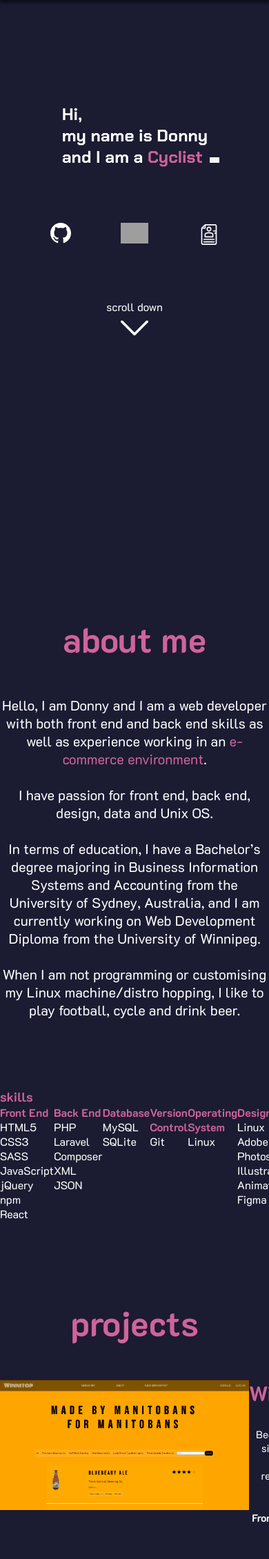
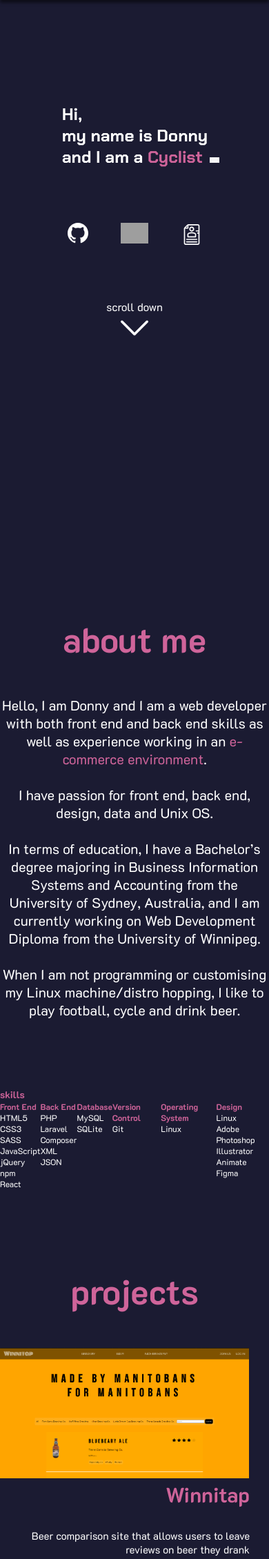
Before and after one commit to donnyha/portfolio, a PHP site: page / in a window 390 px wide. Shown: the top 2260 px of the page at 69% size. Run offline with PHP 8.4, Linux system fonts and the light colour scheme; grey boxes are pictures that could not be loaded.

Commit message:
mobile styles added

```diff
--- a/portfolio_site/styles/style.css
+++ b/portfolio_site/styles/style.css
@@ -168,10 +168,10 @@ h1 {
   -webkit-box-direction: normal;
       -ms-flex-direction: row;
           flex-direction: row;
-  -webkit-box-pack: space-evenly;
-      -ms-flex-pack: space-evenly;
-          justify-content: space-evenly;
-  width: 500px;
+  -webkit-box-pack: justify;
+      -ms-flex-pack: justify;
+          justify-content: space-between;
+  width: 25vw;
 }
 
 .social-icons #mail {
@@ -362,6 +362,56 @@ h3 {
   margin-bottom: 50px;
 }
 
+/* media queries */
+@media (max-width: 768px) {
+  /* navigation */
+  nav ul li a {
+    font-size: 12px;
+  }
+  img#logo {
+    display: none;
+  }
+  span.social {
+    display: none;
+  }
+  /* main */
+  .social-icons {
+    width: 50vw;
+  }
+  /* about me */
+  #about-me #description {
+    font-size: 20px;
+  }
+  #about-me #skills {
+    font-size: 12px;
+  }
+  /* projects */
+  #projects .row-odd,
+  .row-even {
+    display: -webkit-box;
+    display: -ms-flexbox;
+    display: flex;
+    -webkit-box-orient: vertical;
+    -webkit-box-direction: normal;
+        -ms-flex-direction: column;
+            flex-direction: column;
+    -webkit-box-pack: center;
+        -ms-flex-pack: center;
+            justify-content: center;
+  }
+  /* contacts */
+  #contact h2 {
+    margin-bottom: 30px;
+  }
+  #contact p {
+    font-size: 17px;
+  }
+  #contact #contact-container {
+    margin-bottom: 20px;
+  }
+}
+
+/* keyframes */
 @-webkit-keyframes blink {
   0% {
     opacity: 0;
@@ -373,7 +423,6 @@ h3 {
     opacity: 0;
   }
 }
-
 @keyframes blink {
   0% {
     opacity: 0;
--- a/portfolio_site/styles/style.scss
+++ b/portfolio_site/styles/style.scss
@@ -176,8 +176,8 @@ h1 {
 }
 
 .social-icons {
-  @include flex-row-evenly();
-  width: 500px;
+  @include flex-row-between();
+  width: 25vw;
   // border: 1px solid #fff;
 }
 
@@ -328,6 +328,57 @@ h3 {
   margin-bottom: 50px;
 }
 
+/* media queries */
+
+@media (max-width: 768px) {
+  /* navigation */
+  nav ul li a {
+    font-size: 12px;
+  }
+
+  img#logo {
+    display: none;
+  }
+
+  span.social {
+    display: none;
+  }
+
+  /* main */
+  .social-icons {
+    width: 50vw;
+  }
+
+  /* about me */
+  #about-me #description {
+    font-size: 20px;
+  }
+
+  #about-me #skills {
+    font-size: 12px;
+  }
+
+  /* projects */
+  #projects .row-odd,
+  .row-even {
+    @include flex-column-center();
+  }
+
+  /* contacts */
+  #contact h2 {
+    margin-bottom: 30px;
+  }
+
+  #contact p {
+    font-size: 17px;
+  }
+
+  #contact #contact-container {
+    margin-bottom: 20px;
+  }
+}
+
+/* keyframes */
 @keyframes blink {
   0% {
     opacity: 0;
```
Also changed, not shown: 1 other file.
